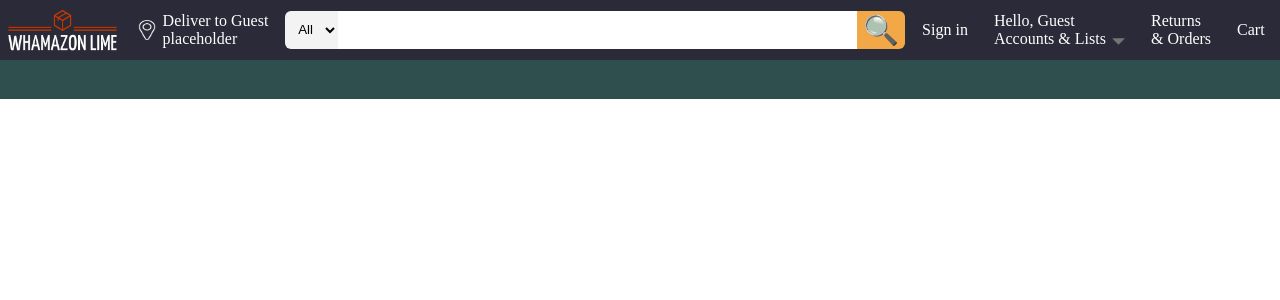
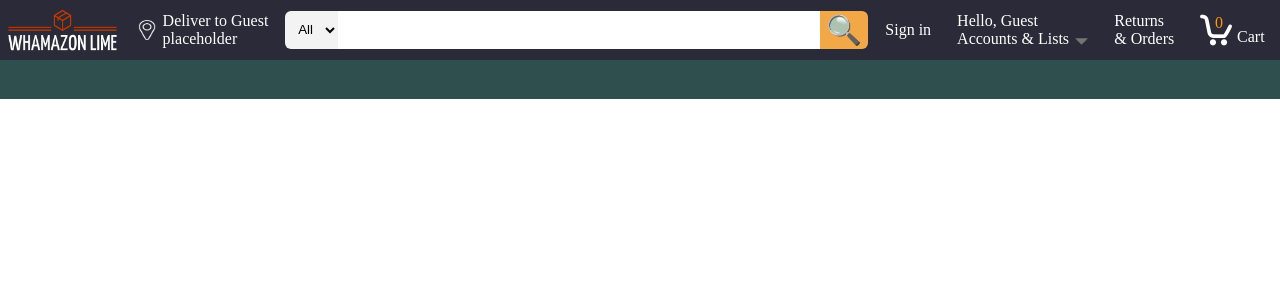
Before and after one commit to jamclean23/js-final-project, a React app: page / in a window 1280 px wide. Shown: the top 300 px of the page. Built offline with nearby package versions, Linux system fonts and the light colour scheme.

Commit message:
Add cart button icon and counter

```diff
--- /dev/null
+++ b/src/index/React/components/Header/NavBar/Cart/Cart.js
@@ -0,0 +1,29 @@
+// Cart Component
+
+// ====== IMPORTS ======
+
+import React, { useState } from 'react';
+import './cart.css';
+
+// Images
+
+import cart from '../../../../../../assets/icons/cart.png';
+
+
+//  ====== COMPONENT ======
+
+function Cart (props) {
+    return (
+        <a className='navBtn cartBtn'>
+            <div className='cartWrapper'>
+                <img className='cartImg' src={cart} alt='cart'/>
+                <span className='cartText'>Cart</span>
+                <span className='cartCounter'>{props.count || 0}</span>
+            </div>
+        </a>
+    );
+}
+
+// ====== EXPORT ======
+
+export default Cart;
--- /dev/null
+++ b/src/index/React/components/Header/NavBar/Cart/cart.css
@@ -0,0 +1,25 @@
+.cartBtn {
+    overflow: hidden;
+    position: relative;
+}
+
+.cartWrapper {
+    display: flex;
+    gap: .3rem;
+}
+
+.cartImg {
+    height: 2rem;
+}
+
+.cartText {
+    height: 100%;
+    align-self: end;
+}
+
+.cartCounter {
+    position: absolute;
+    left: 1.67rem;
+    transform: translate(-50%);
+    color: #ff9900
+}
--- a/src/index/React/components/Header/NavBar/NavBar.js
+++ b/src/index/React/components/Header/NavBar/NavBar.js
@@ -16,6 +16,7 @@ import downArrow from '../../../../../assets/icons/downArrow.png';
 import './SearchBar/SearchBar.js';
 import SearchBar from './SearchBar/SearchBar.js';
 import SignInButton from "./SignInBtn/SignInBtn";
+import Cart from './Cart/Cart.js';
 
 //  ====== COMPONENT ======
 
@@ -35,7 +36,7 @@ function NavBar (props) {
             <SignInButton />
             <a className='navBtn accountBtn'><div className='accountBtnWrapper'><div><p>Hello, {props.name || 'Guest'}</p><p>Accounts & Lists</p></div><img className='downArrowImg' src={downArrow} /></div></a>
             <a className='navBtn returnsOrdersBtn'><div><p>Returns</p><p>& Orders</p></div></a>
-            <a className='navBtn cartBtn'>Cart</a>
+            <Cart />
         </div>
     );
 }
--- a/src/index/React/components/Header/header.css
+++ b/src/index/React/components/Header/header.css
@@ -1,5 +1,5 @@
 /* Stylesheet for Header Component */
 
 .Header {
-    min-width: 900px;
+    min-width: fit-content;
 }
```
Also changed, not shown: src/assets/icons/cart.png (added), src/index/React/components/Header/NavBar/navbar.css (line endings or trailing spaces).
